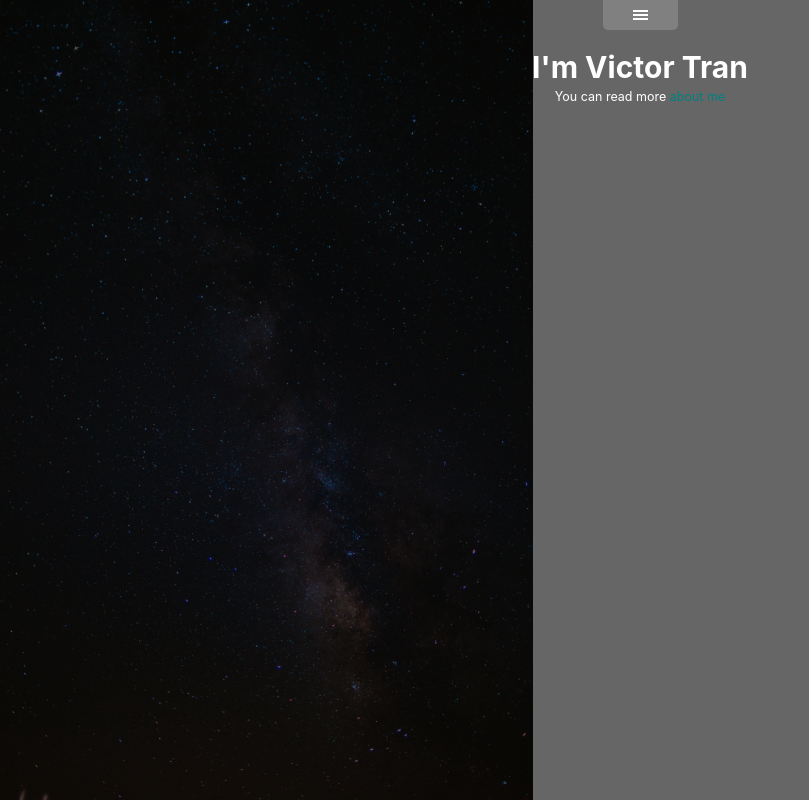
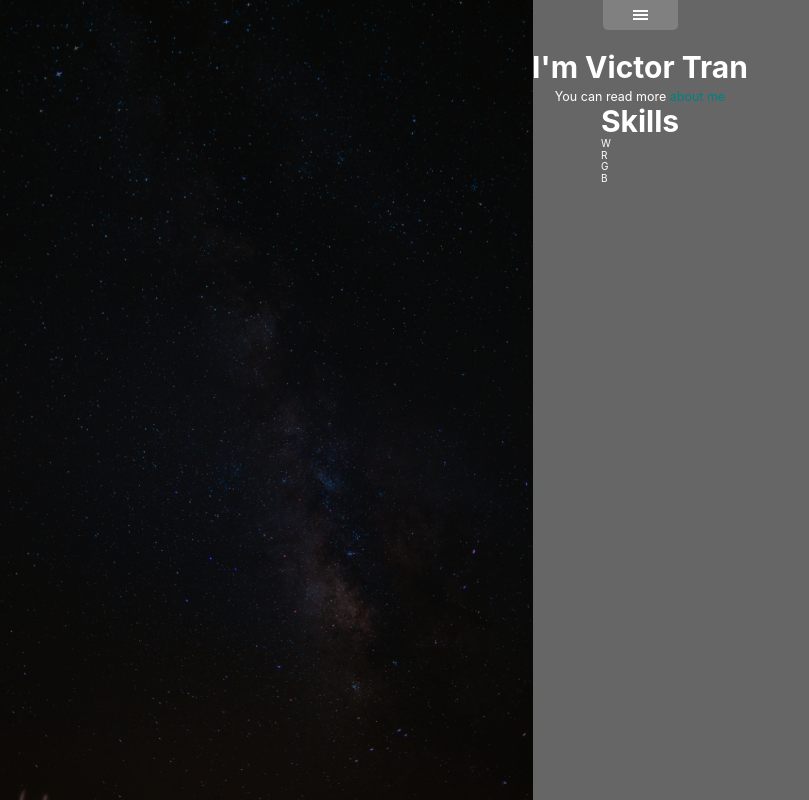
Before and after one commit to iVictoris/portfolio-react, a React (Create React App) app: page / in a window 1280 px wide. Shown: the whole page, without its empty margins (0-809 px from the left). Built offline with nearby package versions, Linux system fonts and the light colour scheme.

Commit message:
create skill buttons

```diff
--- a/src/components/index.js
+++ b/src/components/index.js
@@ -1,6 +1,6 @@
-import App from './App';
-import { DropdownButton } from './ui/';
-import { PulldownMenu } from './nav';
-import { Home, Page } from './pages';
+import App from "./App";
+import { DropdownButton, SkillButton } from "./ui/";
+import { PulldownMenu } from "./nav";
+import { Home, Page } from "./pages";
 
-export { App, DropdownButton, PulldownMenu, Home, Page };
+export { App, DropdownButton, PulldownMenu, Home, Page, SkillButton };
--- a/src/components/pages/Home.jsx
+++ b/src/components/pages/Home.jsx
@@ -1,5 +1,5 @@
 import React from "react";
-import { Page } from "../";
+import { Page, SkillButton } from "../";
 import Image from "../../assets/images/ivana-cajina-asuyh-_ZX54-unsplash.jpg";
 import { Link } from "react-router-dom";
 
@@ -18,7 +18,13 @@ const Home = ({ className = "" }) => {
                     </p>
                 </section>
 
-                <section className="resume skills"></section>
+                <section className="resume skills">
+                    <h3 className="resume skills title">Skills</h3>
+                    <SkillButton color="teal" text="W" />
+                    <SkillButton color="red" text="R" />
+                    <SkillButton color="green" text="G" />
+                    <SkillButton color="blue" text="B" />
+                </section>
             </div>
         </Page>
     );
--- /dev/null
+++ b/src/components/ui/SkillButton.jsx
@@ -0,0 +1,11 @@
+import React from "react";
+
+const SkillButton = ({ className = "", color = "", text = "F" }) => {
+    return (
+        <div className={`skill button ${className} ${color}`.trim()}>
+            {text}
+        </div>
+    );
+};
+
+export default SkillButton;
--- a/src/components/ui/index.js
+++ b/src/components/ui/index.js
@@ -1,3 +1,4 @@
-import DropdownButton from './DropdownButton';
+import DropdownButton from "./DropdownButton";
+import SkillButton from "./SkillButton";
 
-export { DropdownButton };
+export { DropdownButton, SkillButton };
```
